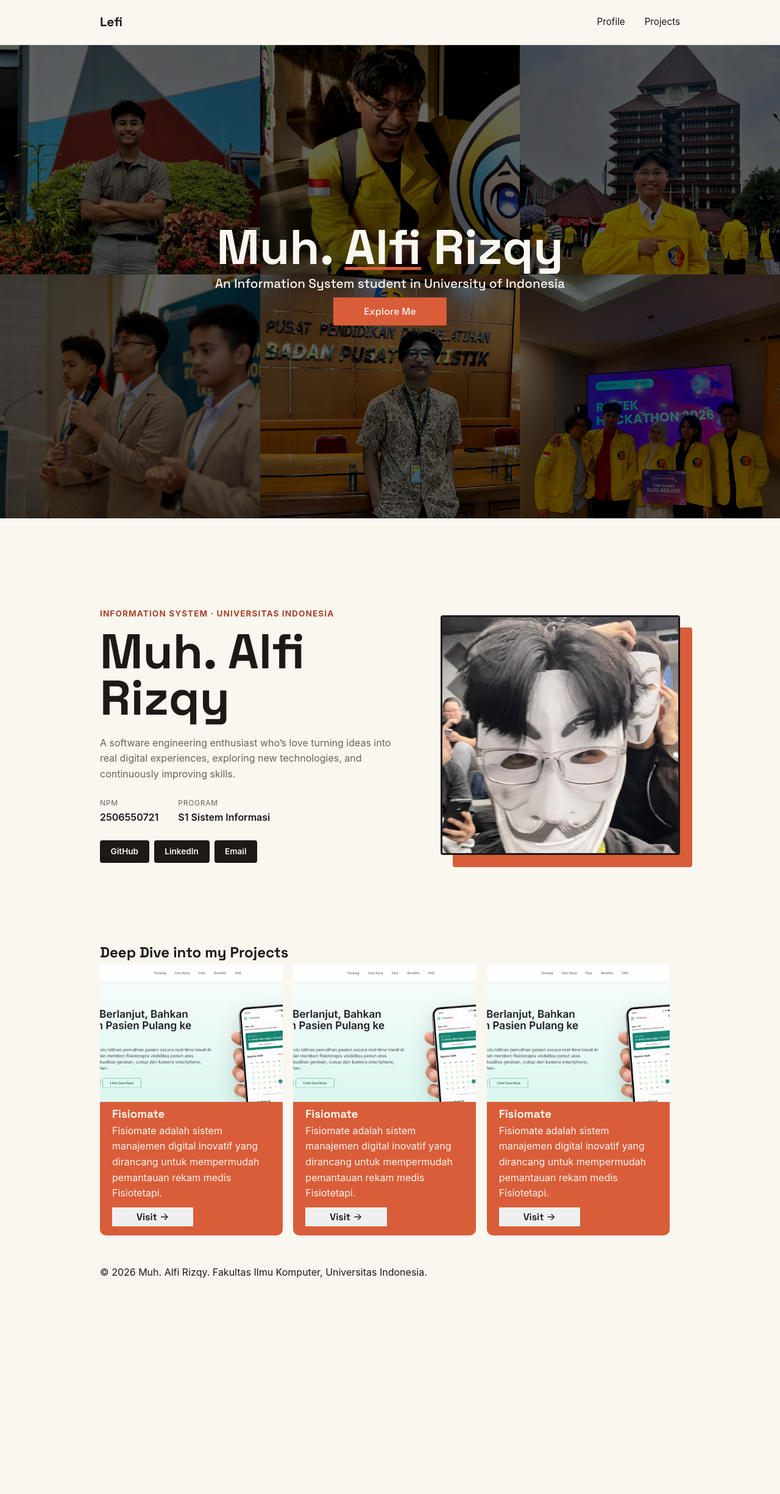
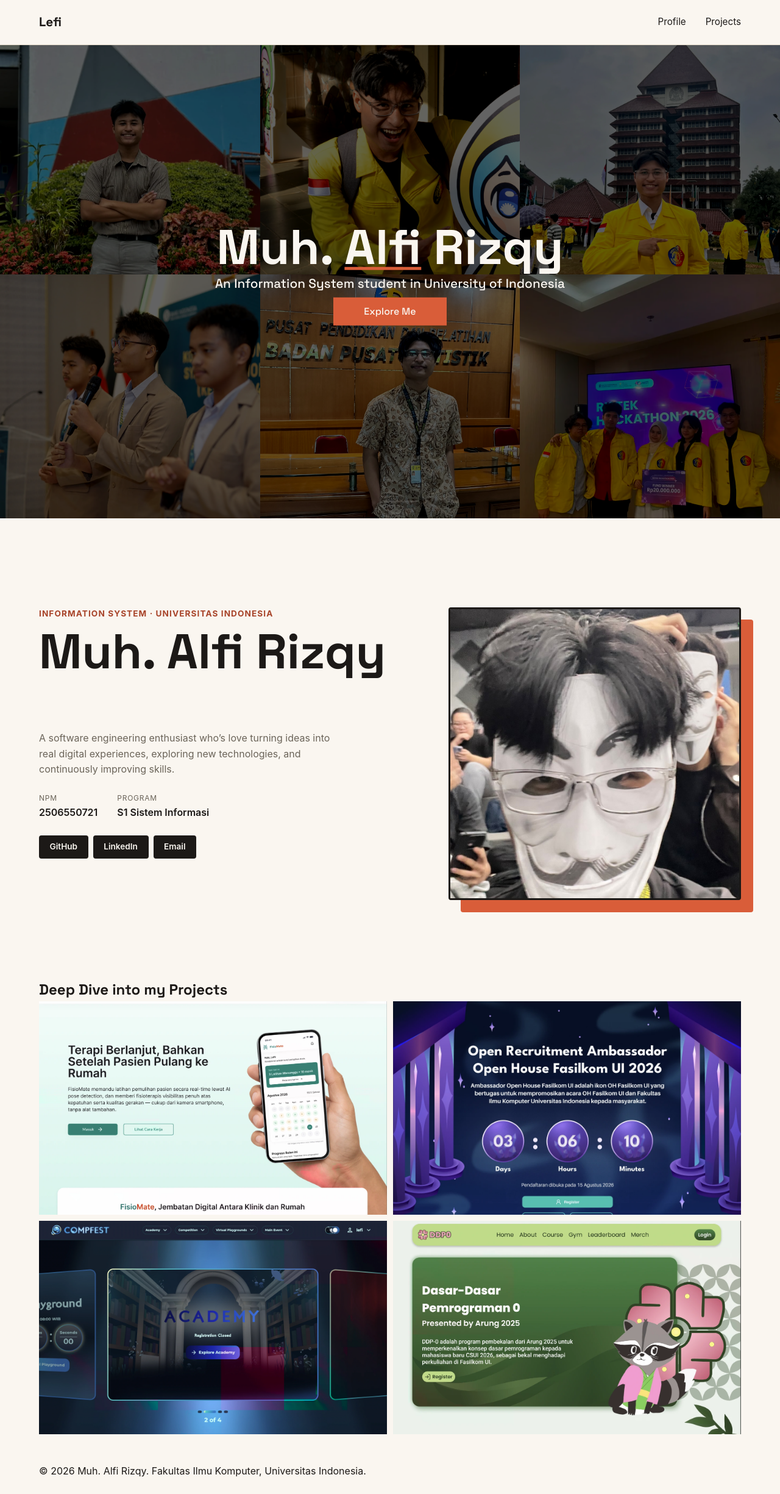
Before and after one commit to Leficullen/myportfolio-django, a Django app: page / in a window 1280 px wide. Shown: the whole page at 61% size. Before the commit the page ends 2096 px from the top, so only its background shows below. Run offline with Django 5.2, Linux system fonts and the light colour scheme.

Commit message:
feat: enhance project design and copywriting

```diff
--- a/static/css/style.css
+++ b/static/css/style.css
@@ -31,8 +31,26 @@ h3,  .brand {
     font-family: "Space Grotesk", -apple-system, sans-serif;
 }
 
+.icon {
+    width: 16px;
+    height: 16px;
+    position: flex;
+    justify-items: center;
+}
+
+a {
+    outline: none;
+    text-decoration: none;
+    color: none;
+    cursor: pointer;
+}
+
+button {
+    cursor: pointer;
+}
+
 .container {
-    max-width: 1000px;
+    max-width: 1200px;
     margin: 0 auto;
     padding: 1.5rem;
 }
@@ -181,14 +199,7 @@ h3,  .brand {
     border: 3px solid var(--ink);
 }
 
-.project-img {
-    position: relative;
-    z-index: 1;
-    display: block;
-    width: 100%;
-    aspect-ratio: 4/3;
-    object-fit: cover;
-}
+
 
 .hero {
     padding: 4.5rem 0 5rem;
@@ -301,40 +312,88 @@ h3,  .brand {
 
 .project-card {
     position: relative;
-    width: 300px;
-    height: fit-content;
-    background-color: var(--accent);
-    border-radius: 0 10px 10px;
-    box-shadow: 0 4px 6px -1px rgba(0, 0, 0, 0.1)  0 2px 4px -1px rgba(0, 0, 0, 0.06);
+    width: 100%;
     transition: transform 0.3s;
-
+    object-fit: center;
+    overflow: hidden;
 
 }
 
 .project-card:hover {
     transform: translateY(-5px);
 }
+
+.project-card:hover .project-img{
+    filter: brightness(0.3);
+}
+
 .project-container {
     display: grid;
-    grid-template-columns: repeat(3 , 1fr);
-
+    grid-template-columns: repeat(2 , 1fr);
+    gap: 10px;
+    height: fit;
+    overflow: hidden;
 }
 
-.project-desc-container {
-    display: flex;
+.project-img {
+    position: relative;
+    z-index: 1;
+    display: block;
+    height: 350px;
+    object-fit: cover;
+    width: 100%;
+    transition: filter 0.3s ease;
+    filter: brightness(1);
+}
+
+
+
+.project-card:hover .project-desc{
+    opacity: 1;
+    visibility: visible;
+    transform: translateY(0px);
+}
+
+
+.project-desc {
     flex-direction: column;
-    padding: 5px 20px;
     color: var(--paper);
+    position: absolute;
+    left: 2%;
+    bottom: 2% ;
+    width: 100%;
+    z-index: 10;
+    visibility: hidden;
+    opacity:0;
+    transform: translateY(100px);
+    transition: all 0.3s ease;
+    justify-content: center;
+}
+
+.project-desc:hover {
+    opacity: 100;
+}
+
+.project-desc button {
+    background-color: var(--accent);
+    color: var(--paper);
+    transition: color  0.2s;
+}
+
+.project-desc button:hover {
+    background-color: var(--paper);
+    color: var(--accent);
 }
 
 .button {
     outline: none;
     border: none;
-    padding: 5px 40px;
+    padding: 8px 40px;
     font-family: "Space Grotesk", -apple-system, sans-serif;
     font-size: medium;
     width: fit-content;
     margin: 10px 0px;
+    justify-content: center;
 }
 
 .photos-grid {
@@ -373,6 +432,7 @@ h3,  .brand {
     left: 50%;
     transform: translate(-50%, -50%);
     z-index: 10;
+    width: 100%;
 }
 .hero-container h1 {
     color: var(--paper);
@@ -420,3 +480,63 @@ h3,  .brand {
     display: flex;
     justify-content: center;
 }
+
+
+// Responsiveness
+
+// Tablet (Max 768px) */
+@media (max-width: 768px) {
+
+    .hero-container h1 {
+        font-size: 4rem;
+    }
+
+    .hero-container {
+        padding: none;
+    }
+
+    .project-container {
+        grid-template-columns: 1fr;
+        justify-items: center;
+        gap: 2rem;
+    }
+
+    .project-card {
+        width: 100%;
+        max-width: 340px;
+    }
+}
+
+/* HP (Max 480px) */
+@media (max-width: 480px) {
+
+    .hero-container h1 {
+        font-size: 3rem;
+    }
+
+    .project-desc {
+        position: static !important;
+        display: flex !important;
+        opacity: 1 !important;
+        visibility: visible !important;
+        transform: translateY(0);
+        color: var(--ink) !important;
+    }
+
+    .project-container {
+        grid-template-columns: repeat(1, 1fr);
+    }
+
+    .project-img {
+        height: 200px;
+    }
+
+    .hero-container {
+        padding: none;
+    }
+
+
+    .site-header nav {
+        gap: 1rem;
+    }
+}
--- a/templates/index.html
+++ b/templates/index.html
@@ -8,6 +8,7 @@
     <link rel="preconnect" href="https://fonts.gstatic.com" crossorigin>
     <link href="https://fonts.googleapis.com/css2?family=Space+Grotesk:wght@500;700&display=swap" rel="stylesheet">
     <link rel="stylesheet" href="/static/css/style.css">
+     <link rel="icon" type="image/x-icon" href="/static/img/lefi-hengker.png">
 </head>
 <body>
     <header class="site-header">
@@ -88,40 +89,47 @@
                 <h1>Deep Dive into my Projects</h1>
                 <div class="project-container">
                     <div class="project-card">
-                        <img class="project-img" src="/static/img/fisiomate.png"/>
-                        <div class="project-desc-container">
+                        <img  class="project-img" src="/static/img/project-fisiomate.webp"/>
+                        <div class="project-desc">
                             <h3>Fisiomate</h3>
                             <p>Fisiomate adalah sistem manajemen digital inovatif yang dirancang untuk mempermudah pemantauan rekam medis Fisiotetapi.</p>
-                            <button class="button">Visit →</button>
+                           <a href="https://fisiomate.leficullen.xyz/" target="_blank"> <button class="button">Visit →</button></a>
 
 
                         </div>
 
                     </div>
                     <div class="project-card">
-                        <img class="project-img" src="/static/img/fisiomate.png"/>
-                        <div class="project-desc-container">
-                            <h3>Fisiomate</h3>
-                            <p>Fisiomate adalah sistem manajemen digital inovatif yang dirancang untuk mempermudah pemantauan rekam medis Fisiotetapi.</p>
-                            <button class="button">Visit →</button>
-
+                        <img  class="project-img" src="/static/img/project-OH.webp"/>
+                        <div class="project-desc">
+                            <h3>OH Fasilkom UI 2026</h3>
+                            <p>Website OH Fasilkom UI adalah Sistem Informasi utama dalam menunjang Acara Open House Fasilkom UI 2026</p>
+                           <a href="https://oh.cs.ui.ac.id/" target="_blank"> <button class="button">Visit →</button></a>
 
 
                         </div>
 
-
                     </div>
                     <div class="project-card">
-                        <img class="project-img" src="/static/img/fisiomate.png"/>
-                        <div class="project-desc-container">
-                            <h3>Fisiomate</h3>
-                            <p>Fisiomate adalah sistem manajemen digital inovatif yang dirancang untuk mempermudah pemantauan rekam medis Fisiotetapi.</p>
-                            <button class="button">Visit →</button>
+                        <img  class="project-img" src="/static/img/project-compfest.webp"/>
+                        <div class="project-desc">
+                            <h3>Compfest 18</h3>
+                            <p>Website Compfest 18 adalah Sistem Informasi utama dalam acara Compfest 18. Terdiri dari Academy, Competition, dan Main Event</p>
+                           <a href="https://compfest.id/" target="_blank"> <button class="button">Visit →</button></a>
 
 
                         </div>
 
+                    </div>
+                    <div class="project-card">
+                        <img  class="project-img" src="/static/img/project-ddp0.webp"/>
+                        <div class="project-desc">
+                            <h3>Dasar Dasar Pemrograman 0</h3>
+                            <p>Fisiomate adalah sistem manajemen digital inovatif yang dirancang untuk mempermudah pemantauan rekam medis Fisiotetapi.</p>
+                           <a href="https://ddp0.csui.dev/" target="_blank"> <button class="button">Visit →</button></a>
 
+
+                        </div>
 
                     </div>
                 </div>
```
Also changed, not shown: static/img/icons/square-arrow-out-up-right.svg (added), static/img/project-OH.webp (added), static/img/project-compfest.webp (added), static/img/project-ddp0.webp (added), static/img/project-fisiomate.webp (added).
